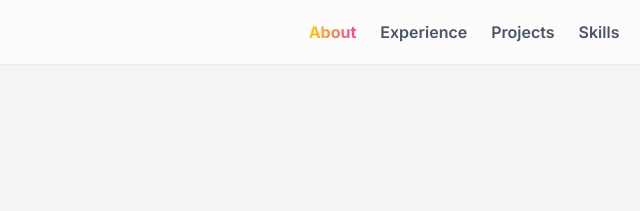
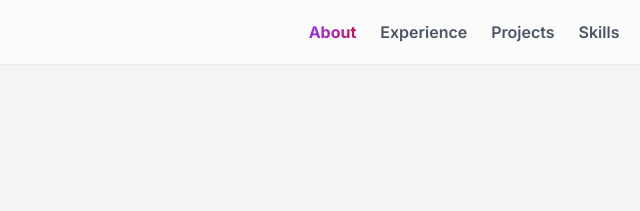
Before and after one commit to shivanibhat24/Project-Portfolio, a plain HTML site: page root/index.html in a window 1280 px wide. Shown: the top 211 px of the page, 170-810 px from the left. Drawn offline with nearby package versions, Linux system fonts and the light colour scheme.

Commit message:
Update index.html

```diff
--- a/root/index.html
+++ b/root/index.html
@@ -137,7 +137,7 @@
                 { title: 'Can Satellite', year: '2023-2024', description: 'Led the electronics team for a multidisciplinary student satellite team. Integrated sensors, actuators, and power systems. Ranked 10th globally in the US Cansat Competition.' },
                 { title: 'Unmanned Ground Vehicle', year: '2023', description: 'Developed an autonomous ground robot for crop monitoring and spraying. Integrated GIS, SPI/I2C communication, and various sensors for navigation.' },
                 { title: 'Smart Guidance Spectacles', year: '2023', description: 'Developed a wearable assistive device using Python-based recognition, Bluetooth, and WebSocket programming. Designed an ergonomic 3D-printed casing for seamless usability.' },
-                { title: 'Anomaly Detection for Zero Day Exploits', year: '2025', description: 'Implemented an unsupervised deep learning pipeline for detecting zero-day exploits using VAE and clustering techniques. Successfully identified anomalous network behavior indicating previously unknown vulnerabilities.' }
+                { title: 'Anomaly Detection for Zero Day Exploits', year: '2024', description: 'Implemented an unsupervised deep learning pipeline for detecting zero-day exploits using VAE and clustering techniques. Successfully identified anomalous network behavior indicating previously unknown vulnerabilities.' }
             ],
             skills: {
                 'Core Languages': [
@@ -319,8 +319,9 @@
                     'text-transparent',
                     'bg-clip-text',
                     'bg-gradient-to-r',
-                    'from-yellow-400',
-                    'to-pink-500'
+                    // The updated gradient from purple to pink
+                    'from-purple-600',
+                    'to-pink-700'
                 );
             }
         }
```
